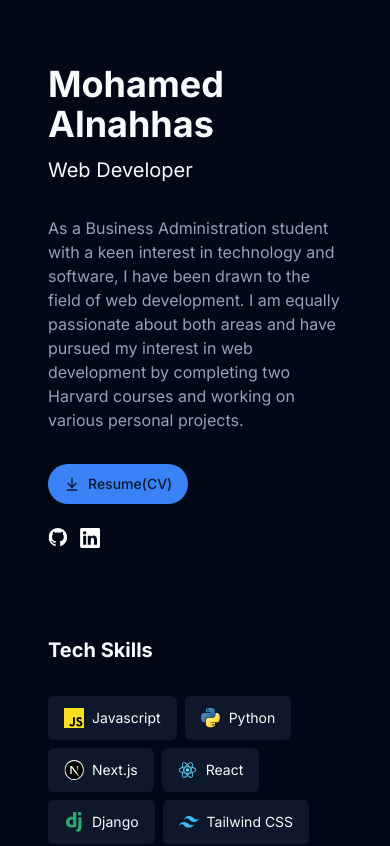
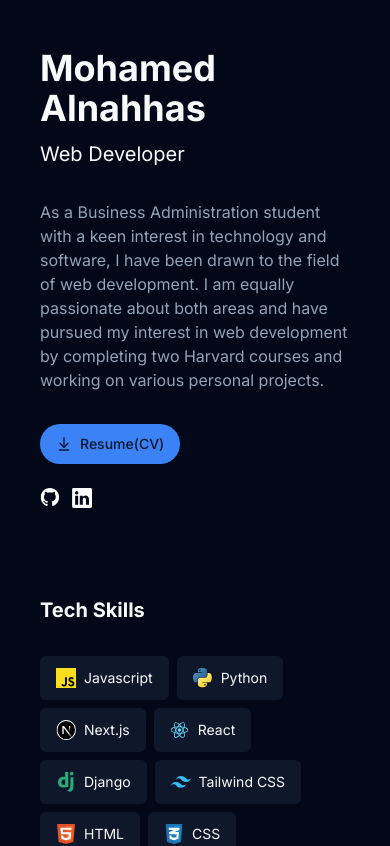
Before and after one commit to nahasco/portfolio, a Next.js app: page / in a window 390 px wide. Shown: the top 846 px of the page. Built offline with nearby package versions, Linux system fonts and the light colour scheme.

Commit message:
adjusted padding for mobile

```diff
--- a/src/app/page.tsx
+++ b/src/app/page.tsx
@@ -7,8 +7,8 @@
 export default async function Home() {
     return (
         <>
-            <main className="container mx-auto px-12 lg:px-24 grid lg:grid-cols-2 grid-cols-1 gap-4 min-h-screen">
-                <header className="flex flex-col pt-16 lg:py-24 justify-between gap-8 relative lg:sticky top-0 max-h-screen">
+            <main className="container mx-auto px-10 lg:px-24 grid lg:grid-cols-2 grid-cols-1 gap-4 min-h-screen">
+                <header className="flex flex-col pt-12 lg:py-24 justify-between gap-8 relative lg:sticky top-0 max-h-screen">
                     <div className="flex flex-col gap-3">
                         <h1 className="text-4xl font-bold">Mohamed Alnahhas</h1>
                         <h2 className="text-xl">Web Developer</h2>
```
